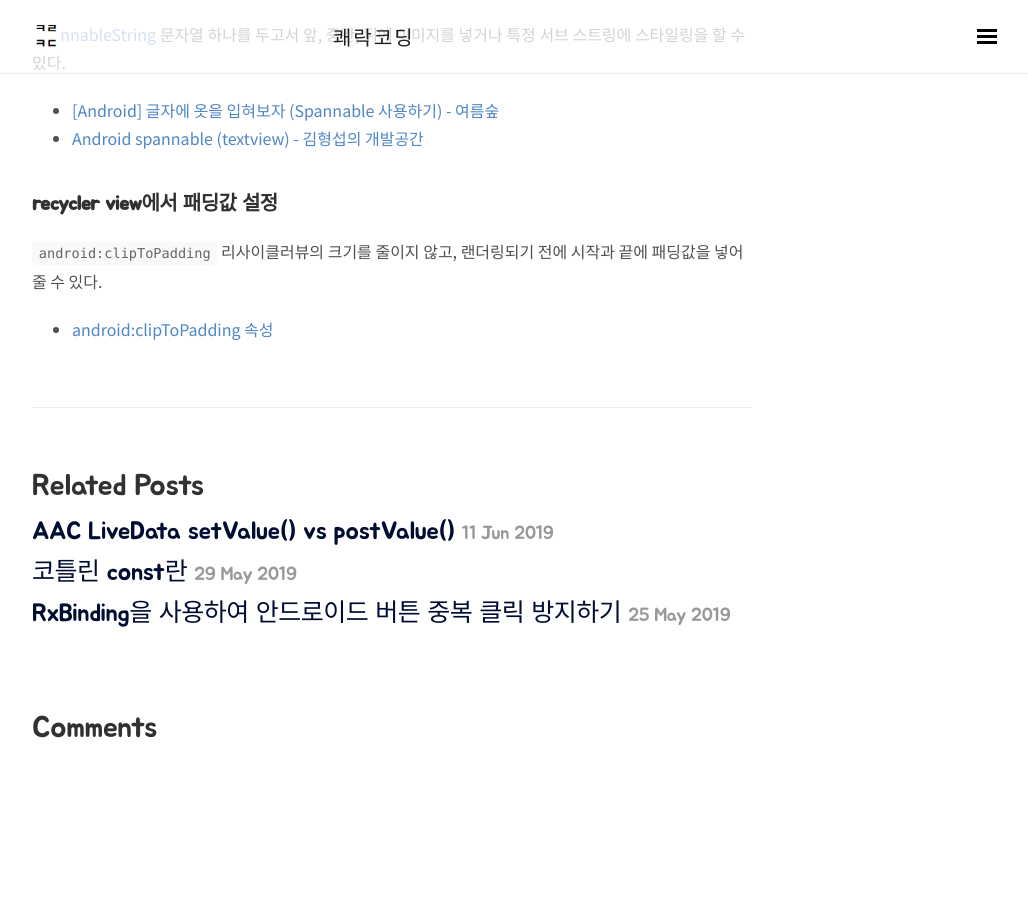
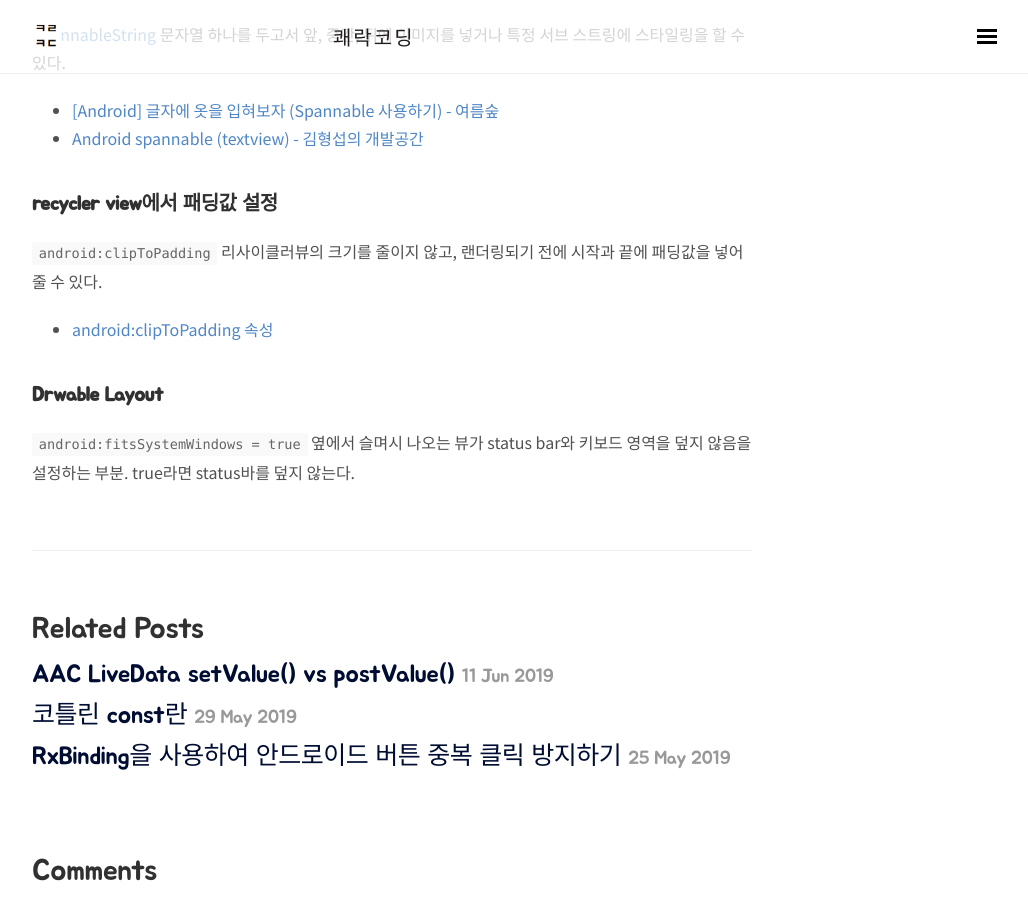
Before and after one commit to wooooooak/wooooooak.github.io, a Jekyll site: the page built from _posts/android/2019-06-14-android메모.md, in a window 1280 px wide and 900 px high, scrolled down 655 px. Shown: the whole window, without its empty margins (248-1276 px from the left). Built offline with Jekyll 4.4.1, drawn with Linux system fonts in a browser that asks for light colours; nearby versions of some CDN libraries; some web fonts are replaced; comment, search, counter and statistics services are not loaded; before the commit the page ends 1412 px from its top, so only the background shows below that.

Commit message:
fitsSystemWindows

```diff
--- a/_posts/android/2019-06-14-android메모.md
+++ b/_posts/android/2019-06-14-android메모.md
@@ -33,3 +33,8 @@ ContextCompat.getColor(context, R.color.colorBlabla)
 리사이클러뷰의 크기를 줄이지 않고, 랜더링되기 전에 시작과 끝에 패딩값을 넣어 줄 수 있다.
 
 - [android:clipToPadding 속성](https://stack07142.tistory.com/312)
+
+### Drwable Layout
+
+`android:fitsSystemWindows = true`
+옆에서 슬며시 나오는 뷰가 status bar와 키보드 영역을 덮지 않음을 설정하는 부분. true라면 status바를 덮지 않는다.
```
